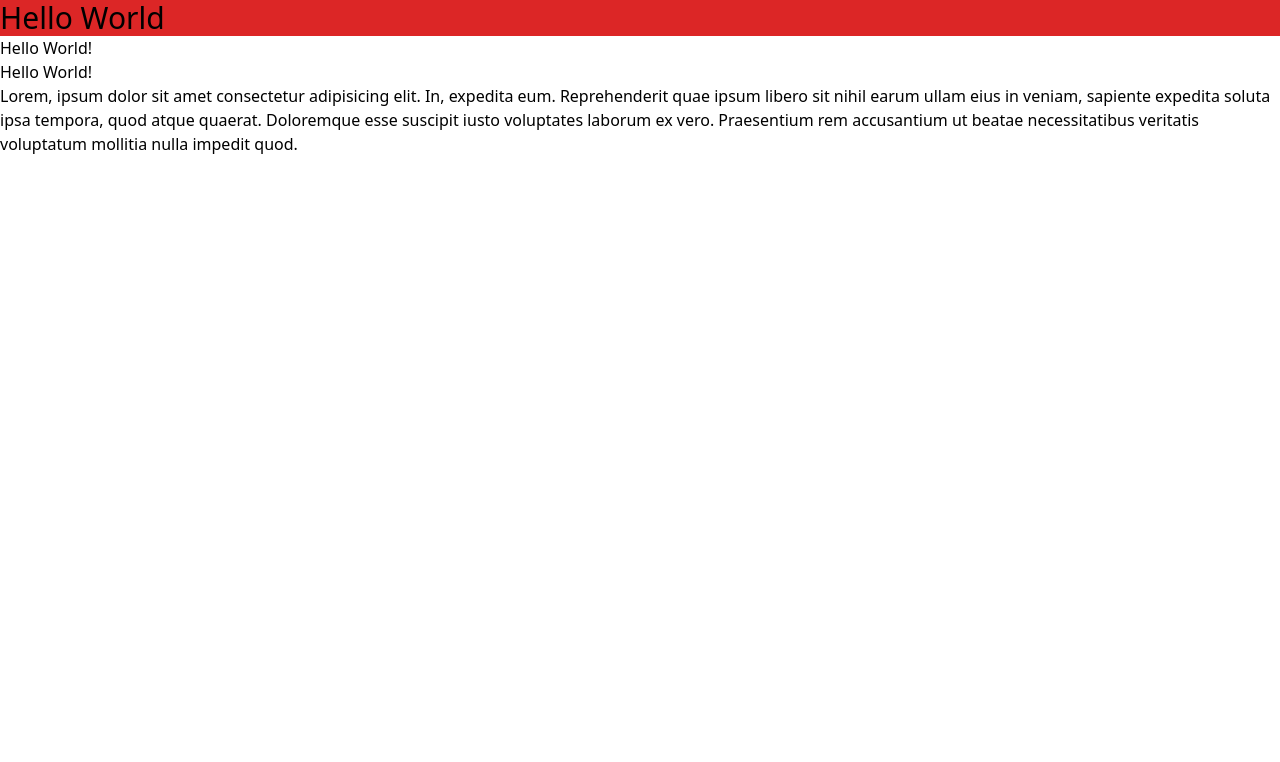
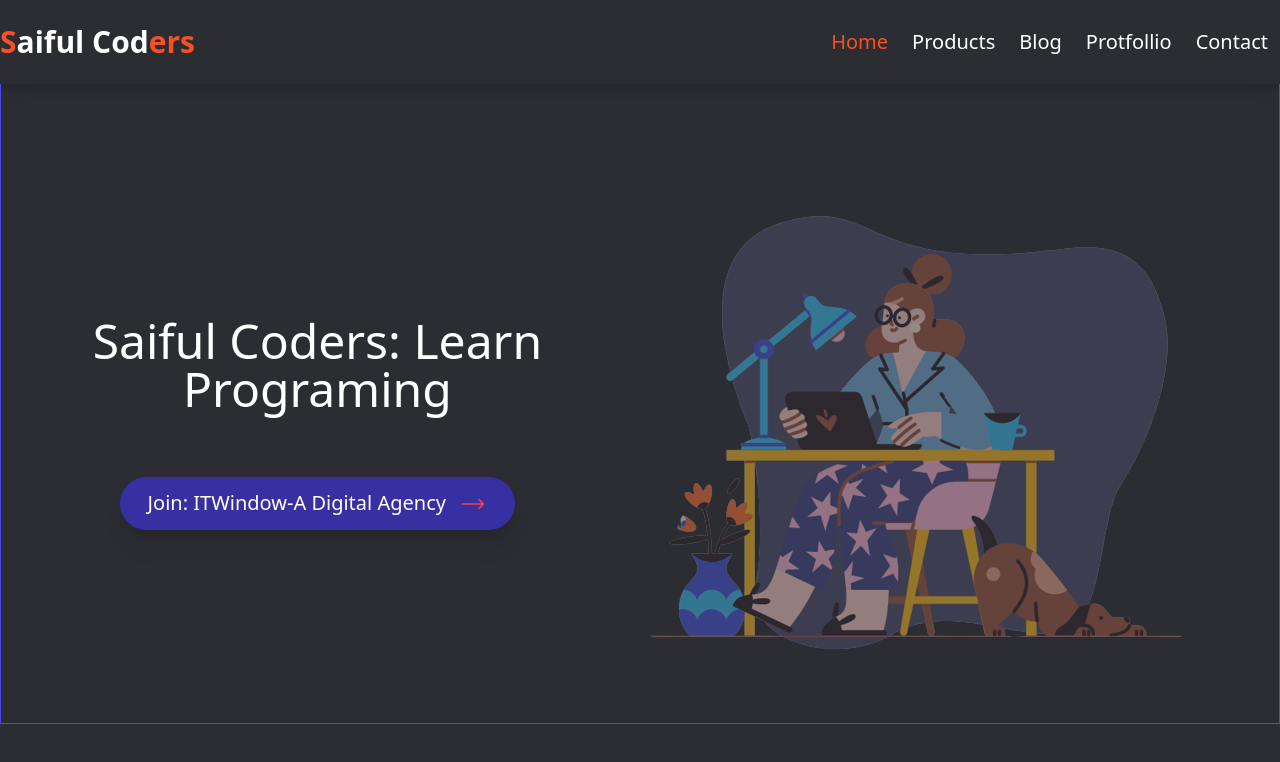
Before and after one commit to saiful963/first-tailwind-project, a website built with Vite: page index.html in a window 1280 px wide. Built offline with nearby package versions, Linux system fonts and the light colour scheme.

Commit message:
create navbar and hero section

```diff
--- a/index.html
+++ b/index.html
@@ -7,16 +7,71 @@
     <!-- css file link here -->
     <link rel="stylesheet" href="CSS/style.css" />
   </head>
-  <body>
-    <h1 class="bg-red-600 text-3xl">Hello World</h1>
-    <h2>Hello World!</h2>
-    <h3>Hello World!</h3>
-    <p>
-      Lorem, ipsum dolor sit amet consectetur adipisicing elit. In, expedita
-      eum. Reprehenderit quae ipsum libero sit nihil earum ullam eius in veniam,
-      sapiente expedita soluta ipsa tempora, quod atque quaerat. Doloremque esse
-      suscipit iusto voluptates laborum ex vero. Praesentium rem accusantium ut
-      beatae necessitatibus veritatis voluptatum mollitia nulla impedit quod.
-    </p>
+  <body class="bg-[#2B2D33]">
+    <!-- navigation section -->
+    <nav class="bg-[#2B2D33] shadow-lg">
+      <div class="container mx-auto">
+        <div class="sm:flex justify-between items-center py-6">
+          <div class="sm:mb-0 mb-4 text-center">
+            <a class="sm:text-3xl text-xl font-bold text-white" href="#"
+              ><span class="text-[#F65023]">S</span>aiful Cod<span
+                class="text-[#F65023]"
+                >ers</span
+              ></a
+            >
+          </div>
+          <ul
+            class="sm:flex text-xl text-white text-center border-t sm:border-none"
+          >
+            <li class="mt-4 sm:mt-0">
+              <a class="text-[#F65023] p-3" href="#">Home</a>
+            </li>
+            <li><a class="p-3 hover:text-[#F65023]" href="#">Products</a></li>
+            <li><a class="p-3 hover:text-[#F65023]" href="#">Blog</a></li>
+            <li><a class="p-3 hover:text-[#F65023]" href="#">Protfollio</a></li>
+            <li><a class="p-3 hover:text-[#F65023]" href="#">Contact</a></li>
+          </ul>
+        </div>
+      </div>
+    </nav>
+    <!-- navigation section end -->
+
+    <!-- hero section -->
+    <section>
+      <div
+        class="container mx-auto border border-indigo-600 border-t-0 text-white sm:flex justify-around items-center text-center h-[80vh] px-10 pt-10"
+      >
+        <div>
+          <h1 class="text-2xl sm:text-5xl mb-5 sm:mb-16">
+            Saiful Coders: Learn <br />
+            Programing
+          </h1>
+          <button
+            class="bg-indigo-800 transition px-7 py-3 text-xl rounded-full shadow-xl hover:bg-indigo-950"
+          >
+            Join: ITWindow-A Digital Agency
+            <svg
+              class="w-7 inline-block text-red-500 ml-2 animate-ping"
+              xmlns="http://www.w3.org/2000/svg"
+              fill="none"
+              viewBox="0 0 24 24"
+              stroke-width="1.5"
+              stroke="currentColor"
+              class="size-6"
+            >
+              <path
+                stroke-linecap="round"
+                stroke-linejoin="round"
+                d="M17.25 8.25 21 12m0 0-3.75 3.75M21 12H3"
+              />
+            </svg>
+          </button>
+        </div>
+        <div>
+          <img class="animate-pulse" src="images/hero-img.png" alt="" />
+        </div>
+      </div>
+    </section>
+    <!-- hero section end -->
   </body>
 </html>
```
Also changed, not shown: images/backEnd.png (added), images/client-01.png (added), images/client-02.png (added), images/client-03.png (added), images/client-04.png (added), images/client-05.png (added), images/client-06.png (added), images/client-07.png (added), images/client-08.png (added), images/client-09.png (added), images/frontEnd.png (added), images/hero-img.png (added), images/javascript.png (added), images/subscribe-bg.png (added).
